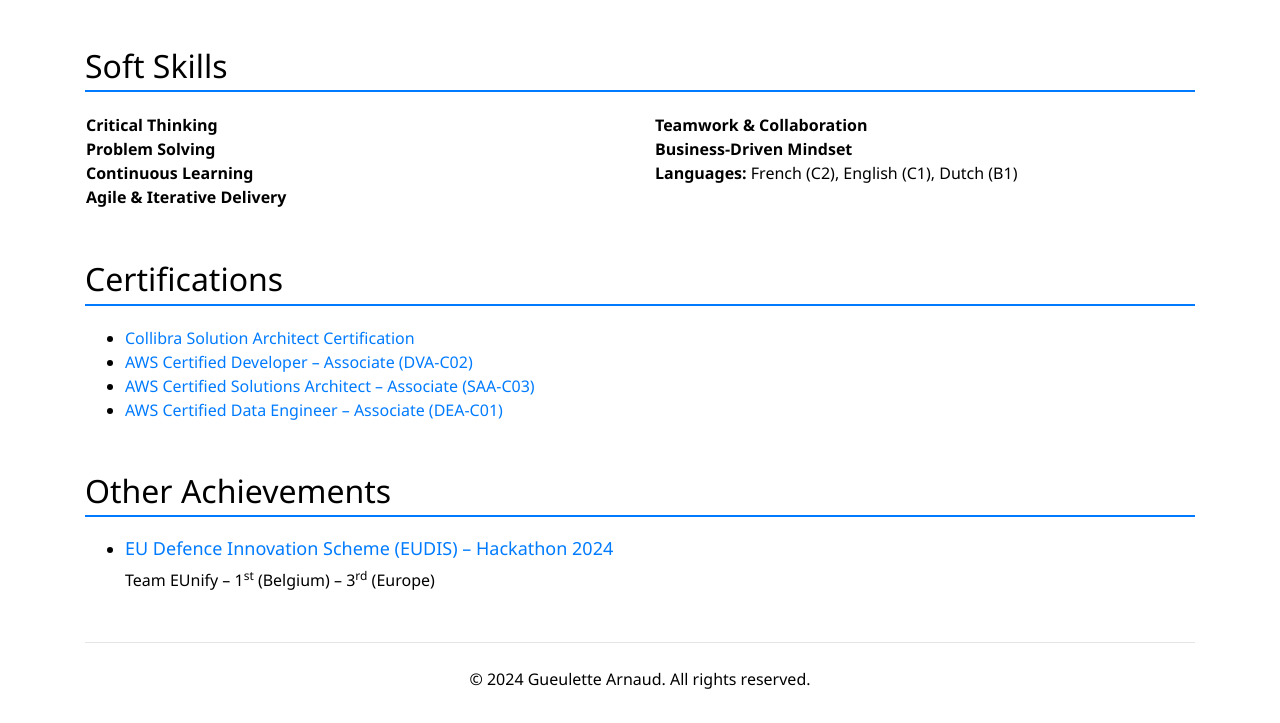
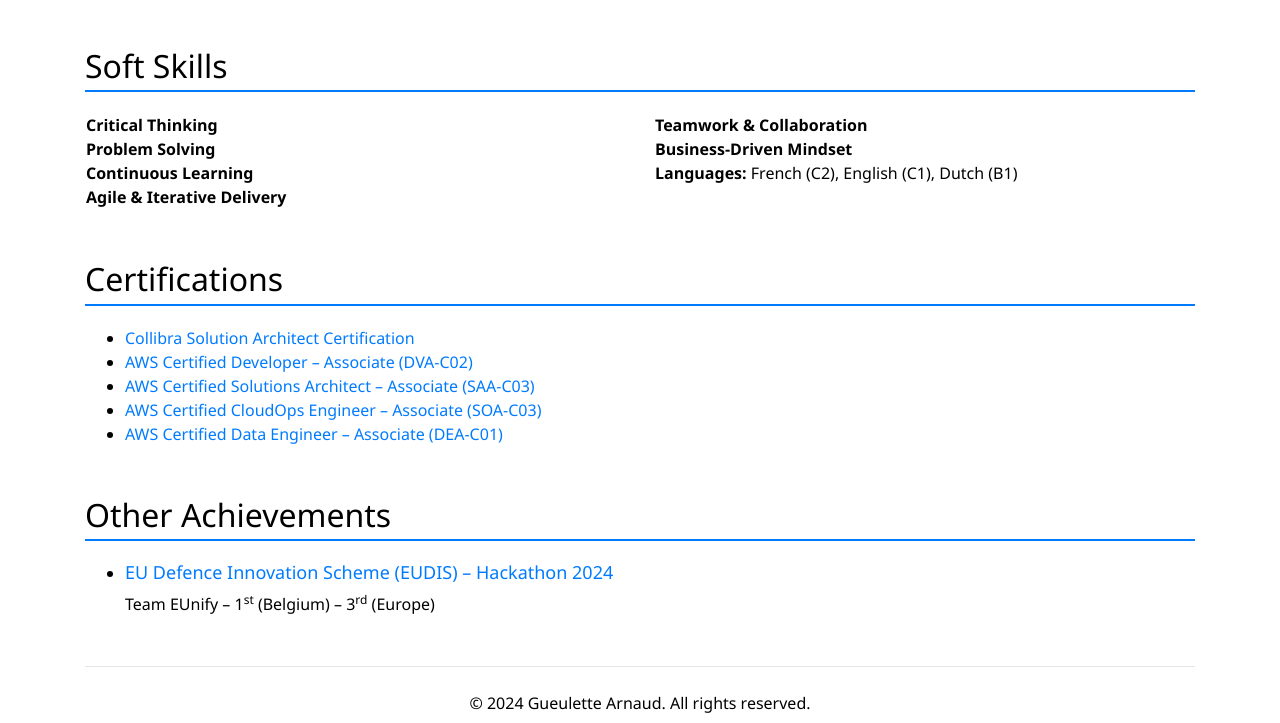
Before and after one commit to arnauudG/arnauudG.github.io, a website: page index.html in a window 1280 px wide. Shown: the part 2333-3056 px from the top of the page. Before the commit the page ends 3032 px from the top, so only its background shows below. Drawn offline with nearby package versions, Linux system fonts and the light colour scheme.

Commit message:
update cv

```diff
--- a/index.html
+++ b/index.html
@@ -202,6 +202,11 @@
                 </a>
             </li>
             <li>
+                <a href="https://www.credly.com/badges/d8a9d800-29b2-4eb2-a0aa-d7df434e08b2/public_url" target="_blank" rel="noopener noreferrer">
+                    AWS Certified CloudOps Engineer – Associate (SOA-C03)
+                </a>
+            </li>
+            <li>
                 <a href="https://www.credly.com/badges/5142ab6f-6733-4ab8-b7c5-8d3f767d15e6/public_url" target="_blank" rel="noopener noreferrer">
                     AWS Certified Data Engineer – Associate (DEA-C01)
                 </a>
```
